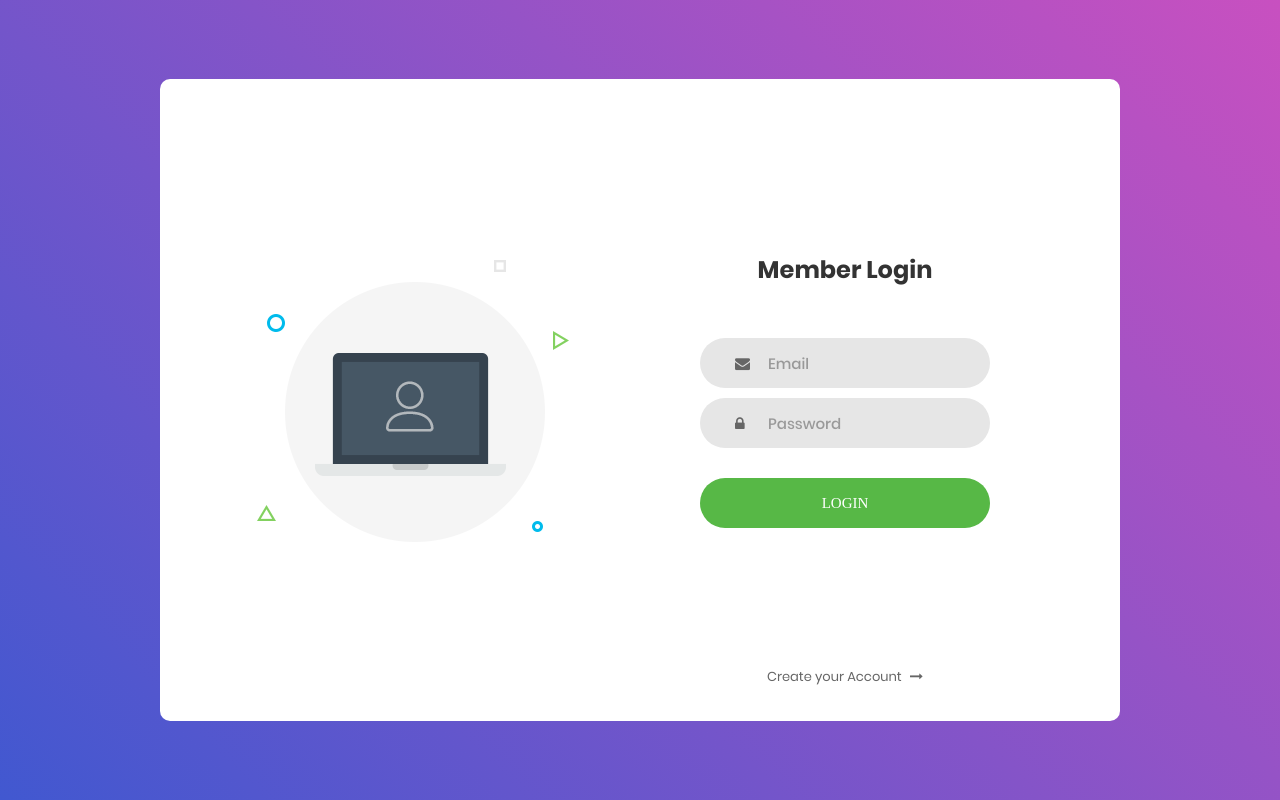
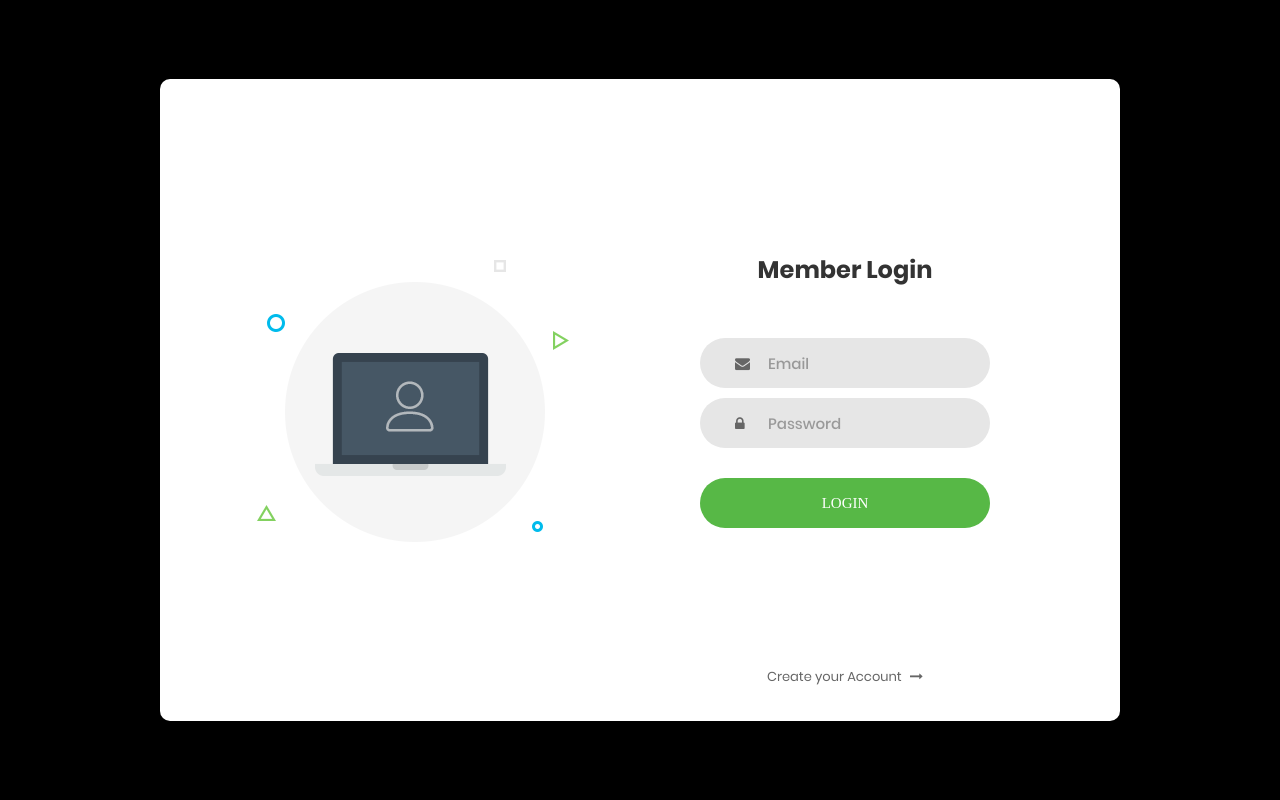
Before and after one commit to koraynilay/robo, a PHP site: page /login.php in a window 1280 px wide. Run offline with PHP 8.4, Linux system fonts and the light colour scheme; data that the repository does not hold is empty; some web fonts are replaced.

Commit message:
Fixed bg login/signup

```diff
--- a/assets/css/main.css
+++ b/assets/css/main.css
@@ -168,11 +168,8 @@ iframe {
   justify-content: center;
   align-items: center;
   padding: 15px;
-  background: #9053c7;
-  background: -webkit-linear-gradient(-135deg, #c850c0, #4158d0);
-  background: -o-linear-gradient(-135deg, #c850c0, #4158d0);
-  background: -moz-linear-gradient(-135deg, #c850c0, #4158d0);
-  background: linear-gradient(-135deg, #c850c0, #4158d0);
+  background: #000000;
+
 }
 
 .wrap-login100 {
```
